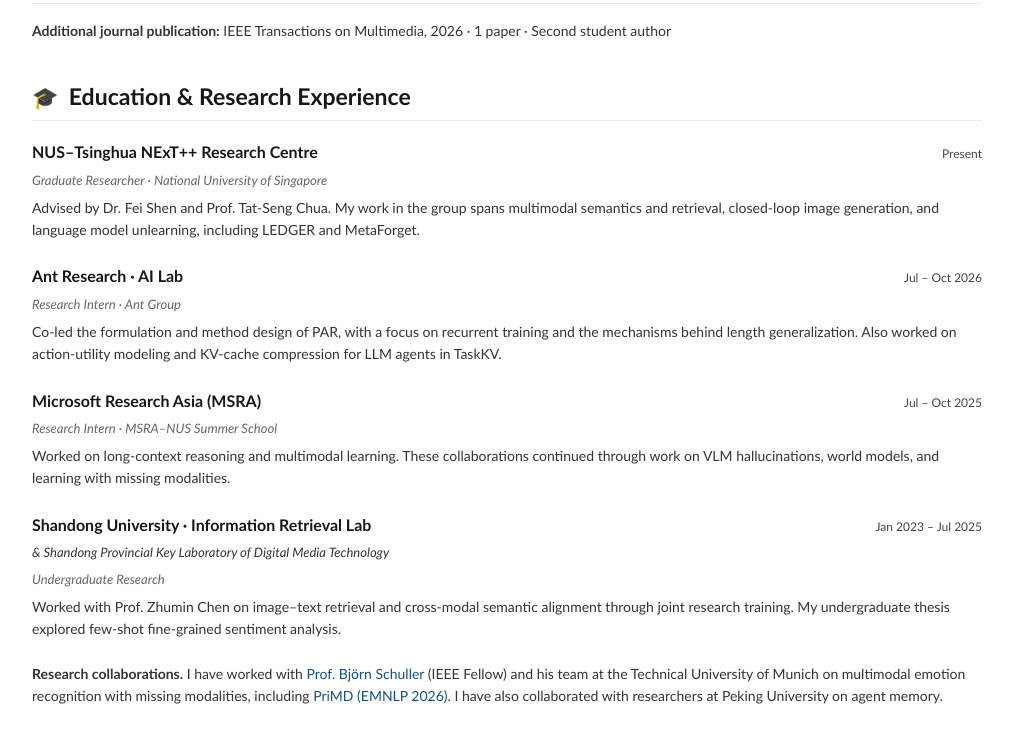
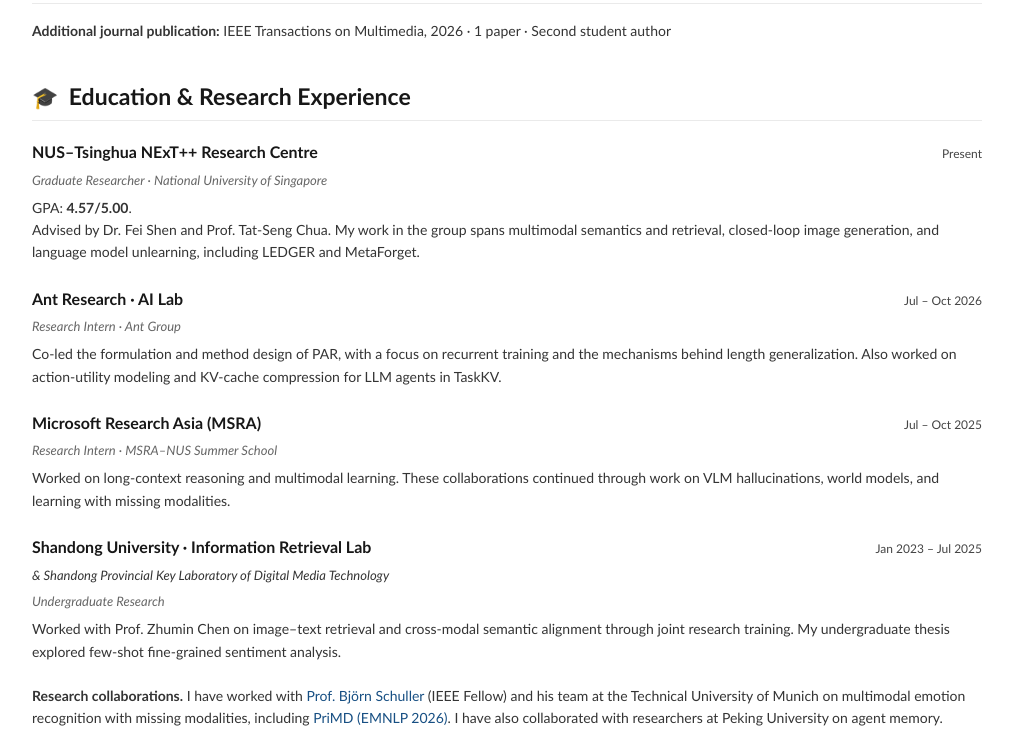
Before and after one commit to chatdgy/chatdgy.github.io, a plain HTML site: page index.html in a window 1280 px wide. Shown: the part 4700-5442 px from the top of the page, without its empty margins (266-1279 px from the left). Drawn offline with Linux system fonts and the light colour scheme.

Commit message:
Add GPA to NUS research experience

```diff
--- a/index.html
+++ b/index.html
@@ -207,7 +207,7 @@
 <section id="experience">
 <h2><span aria-hidden="true">🎓</span> Education &amp; Research Experience</h2>
 <div class="experience">
-  <article><div class="experience-title"><h3>NUS–Tsinghua NExT++ Research Centre</h3><span>Present</span></div><p class="experience-role">Graduate Researcher · National University of Singapore</p><p>Advised by Dr. Fei Shen and Prof. Tat-Seng Chua. My work in the group spans multimodal semantics and retrieval, closed-loop image generation, and language model unlearning, including LEDGER and MetaForget.</p></article>
+  <article><div class="experience-title"><h3>NUS–Tsinghua NExT++ Research Centre</h3><span>Present</span></div><p class="experience-role">Graduate Researcher · National University of Singapore</p><p>GPA: <strong>4.57/5.00</strong>.</p><p>Advised by Dr. Fei Shen and Prof. Tat-Seng Chua. My work in the group spans multimodal semantics and retrieval, closed-loop image generation, and language model unlearning, including LEDGER and MetaForget.</p></article>
   <article><div class="experience-title"><h3>Ant Research · AI Lab</h3><span>Jul – Oct 2026</span></div><p class="experience-role">Research Intern · Ant Group</p><p>Co-led the formulation and method design of PAR, with a focus on recurrent training and the mechanisms behind length generalization. Also worked on action-utility modeling and KV-cache compression for LLM agents in TaskKV.</p></article>
   <article><div class="experience-title"><h3>Microsoft Research Asia (MSRA)</h3><span>Jul – Oct 2025</span></div><p class="experience-role">Research Intern · MSRA–NUS Summer School</p><p>Worked on long-context reasoning and multimodal learning. These collaborations continued through work on VLM hallucinations, world models, and learning with missing modalities.</p></article>
   <article><div class="experience-title"><h3>Shandong University · Information Retrieval Lab</h3><span>Jan 2023 – Jul 2025</span></div><p class="second-lab">&amp; Shandong Provincial Key Laboratory of Digital Media Technology</p><p class="experience-role">Undergraduate Research</p><p>Worked with Prof. Zhumin Chen on image–text retrieval and cross-modal semantic alignment through joint research training. My undergraduate thesis explored few-shot fine-grained sentiment analysis.</p></article>
```
